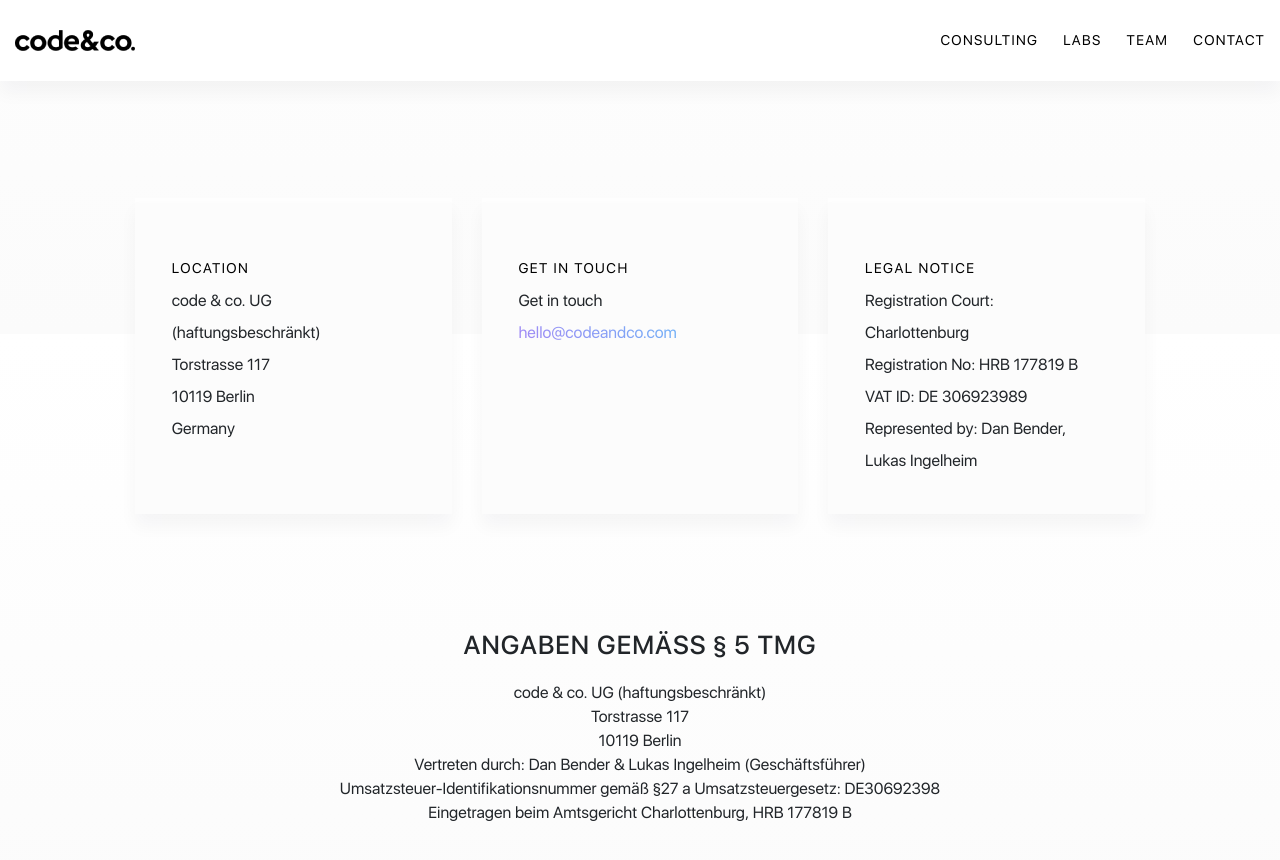
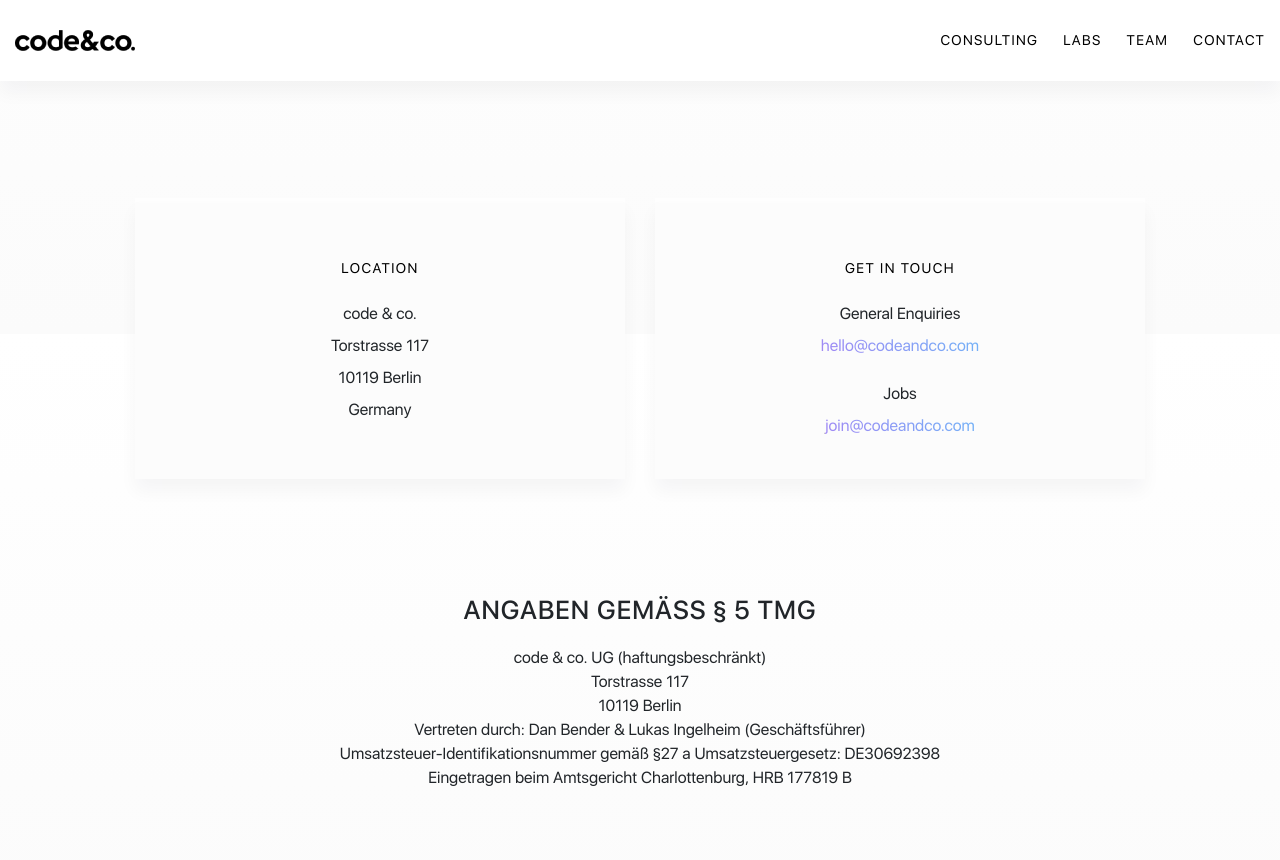
Before and after one commit to code-and-co/codeandcodotcom, a Jekyll site: the page built from disclaimer/index.html, in a window 1280 px wide and 900 px high, scrolled down 326 px. Shown: the top 860 px of the window. Built offline with Jekyll 4.4.1, drawn with Linux system fonts in a browser that asks for light colours; nearby versions of some CDN libraries.

Commit message:
disclaimer

```diff
--- a/disclaimer/index.html
+++ b/disclaimer/index.html
@@ -17,37 +17,41 @@ body_class: impressum-page
 <div class="impressum-block bg-light">
     <div class="container wide-xs">
         <ul class="impressum-list list-unstyled mb-0 row">
-            <li class="col col-12 col-sm-6 col-md-4 d-flex">
+            <li class="col col-12 col-sm-6 col-md-6 d-flex">
                 <div class="card w-100">
-                    <div class="card-body">
+                    <div class="card-body text-center">
                         <span class="subtitle">LOCATION</span>
-                        <address>code &amp; co. UG (haftungsbeschränkt)<br>Torstrasse 117<br>10119 Berlin<br>Germany</address>
+                        <address class="mt-3">code &amp; co.<br>Torstrasse 117<br>10119 Berlin<br>Germany</address>
                     </div>
                 </div>
             </li>
-            <li class="col col-12 col-sm-6 col-md-4 d-flex">
+            <li class="col col-12 col-sm-6 col-md-6 d-flex">
                 <div class="card w-100">
-                    <div class="card-body">
+                    <div class="card-body text-center">
                         <span class="subtitle">Get in touch</span>
-                        <span class="d-block">Get in touch</span>
+                        <span class="d-block mt-3">General Enquiries</span>
                         <a class="grdt-link" href="mailto:&#104;&#101;&#108;&#108;&#111;&#064;&#099;&#111;&#100;&#101;&#097;&#110;&#100;&#099;&#111;&#046;&#099;&#111;&#109;">&#104;&#101;&#108;&#108;&#111;&#064;&#099;&#111;&#100;&#101;&#097;&#110;&#100;&#099;&#111;&#046;&#099;&#111;&#109;</a>
+
+                        <span class="d-block mt-3">Jobs</span>
+                        <a class="grdt-link" href="mailto:%6aoin@%63%6fdea&#110;%64&#99;%6f.&#99;&#111;%6d?body=*Careers%3A*%20">join@codeandco.com</a>
+
                     </div>
                 </div>
             </li>
-            <li class="col col-12 col-sm-6 col-md-4 d-flex">
-                <div class="card w-100">
-                    <div class="card-body">
-                        <span class="subtitle">Legal Notice</span>
-                        <ul class="list-unstyled mb-0">
-                            <li>Registration Court:</li>
-                            <li>Charlottenburg</li>
-                            <li>Registration No: HRB 177819 B</li>
-                            <li>VAT ID: DE 306923989</li>
-                            <li>Represented by: Dan Bender, Lukas Ingelheim</li>
-                        </ul>
-                    </div>
-                </div>
-            </li>
+            <!--<li class="col col-12 col-sm-6 col-md-4 d-flex">-->
+                <!--<div class="card w-100">-->
+                    <!--<div class="card-body">-->
+                        <!--<span class="subtitle">Legal Notice</span>-->
+                        <!--<ul class="list-unstyled mb-0">-->
+                            <!--<li>Registration Court:</li>-->
+                            <!--<li>Charlottenburg</li>-->
+                            <!--<li>Registration No: HRB 177819 B</li>-->
+                            <!--<li>VAT ID: DE 306923989</li>-->
+                            <!--<li>Represented by: Dan Bender, Lukas Ingelheim</li>-->
+                        <!--</ul>-->
+                    <!--</div>-->
+                <!--</div>-->
+            <!--</li>-->
         </ul>
         <div class="text-center">
             <h2>ANGABEN GEMÄSS § 5 TMG</h2>
```
Also changed, not shown: 2 other files.
